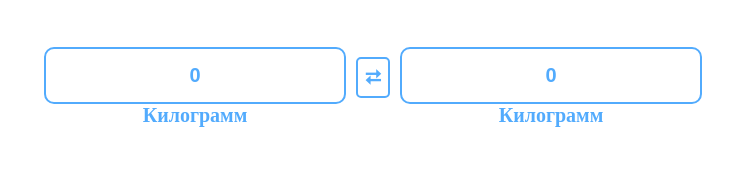
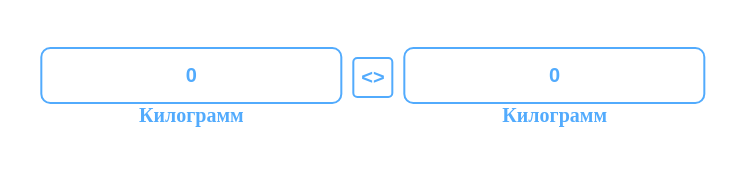
Before and after one commit to ArgentQlx/conventer, a plain HTML site: page index.html in a window 1280 px wide. Shown: the part 180-354 px from the top of the page, 267-1012 px from the left. Drawn offline with Linux system fonts and the light colour scheme.

Commit message:
Update index.html

```diff
--- a/index.html
+++ b/index.html
@@ -40,7 +40,7 @@
                 <input type="text" value="0" id="firstInp" min="0">
                 <p id="firstHint">Килограмм</p>
             </div>
-            <button id="change">⮂</button>
+            <button id="change"><></button>
             <div class="field">
                 <input type="text" value="0" id="secondInp">
                 <p id="secondHint">Килограмм</p>
@@ -49,4 +49,5 @@
         <div class="units"></div>
     </div>
 </body>
+
 </html>
```
